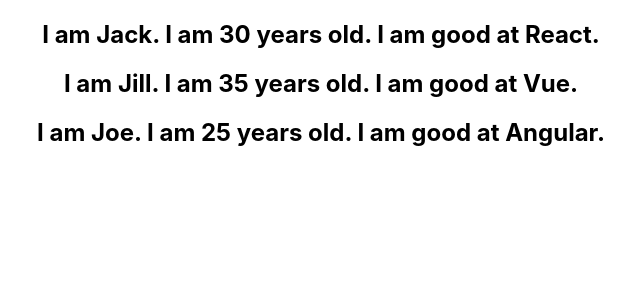
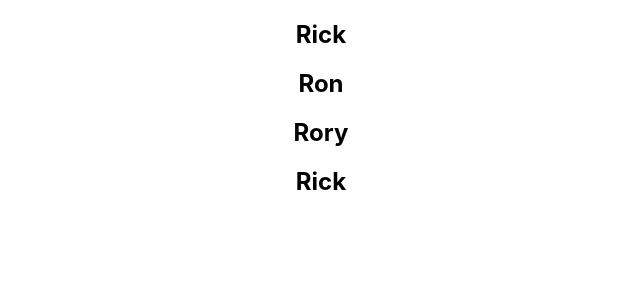
Before and after one commit to pmbechard/codevolution-react-tutorial, a React (Create React App) app in the folder hello-world/: page / in a window 1280 px wide. Shown: the top 300 px of the page, without its empty margins (319-959 px from the left). Built offline with nearby package versions, Linux system fonts and the light colour scheme.

Commit message:
Changes NameList component to learn about using index as a key for list rendering in hello-world app

```diff
--- a/hello-world/src/components/NameList.js
+++ b/hello-world/src/components/NameList.js
@@ -2,30 +2,33 @@
 import Person from './Person';
 
 function NameList() {
-  const persons = [
-    {
-      id: 1,
-      name: 'Jack',
-      age: 30,
-      skill: 'React',
-    },
-    {
-      id: 2,
-      name: 'Jill',
-      age: 35,
-      skill: 'Vue',
-    },
-    {
-      id: 3,
-      name: 'Joe',
-      age: 25,
-      skill: 'Angular',
-    },
-  ];
-  const personsList = persons.map((person) => (
-    <Person key={person.id} person={person} />
-  ));
-  return <div>{personsList}</div>;
+  //   const persons = [
+  //     {
+  //       id: 1,
+  //       name: 'Jack',
+  //       age: 30,
+  //       skill: 'React',
+  //     },
+  //     {
+  //       id: 2,
+  //       name: 'Jill',
+  //       age: 35,
+  //       skill: 'Vue',
+  //     },
+  //     {
+  //       id: 3,
+  //       name: 'Joe',
+  //       age: 25,
+  //       skill: 'Angular',
+  //     },
+  //   ];
+  //   const personsList = persons.map((person) => (
+  //     <Person key={person.id} person={person} />
+  //   ));
+  //   return <div>{personsList}</div>;
+  const names = ['Rick', 'Ron', 'Rory', 'Rick'];
+  const nameList = names.map((name, index) => <h2 key={index}>{name}</h2>);
+  return <div>{nameList}</div>;
 }
 
 export default NameList;
```
